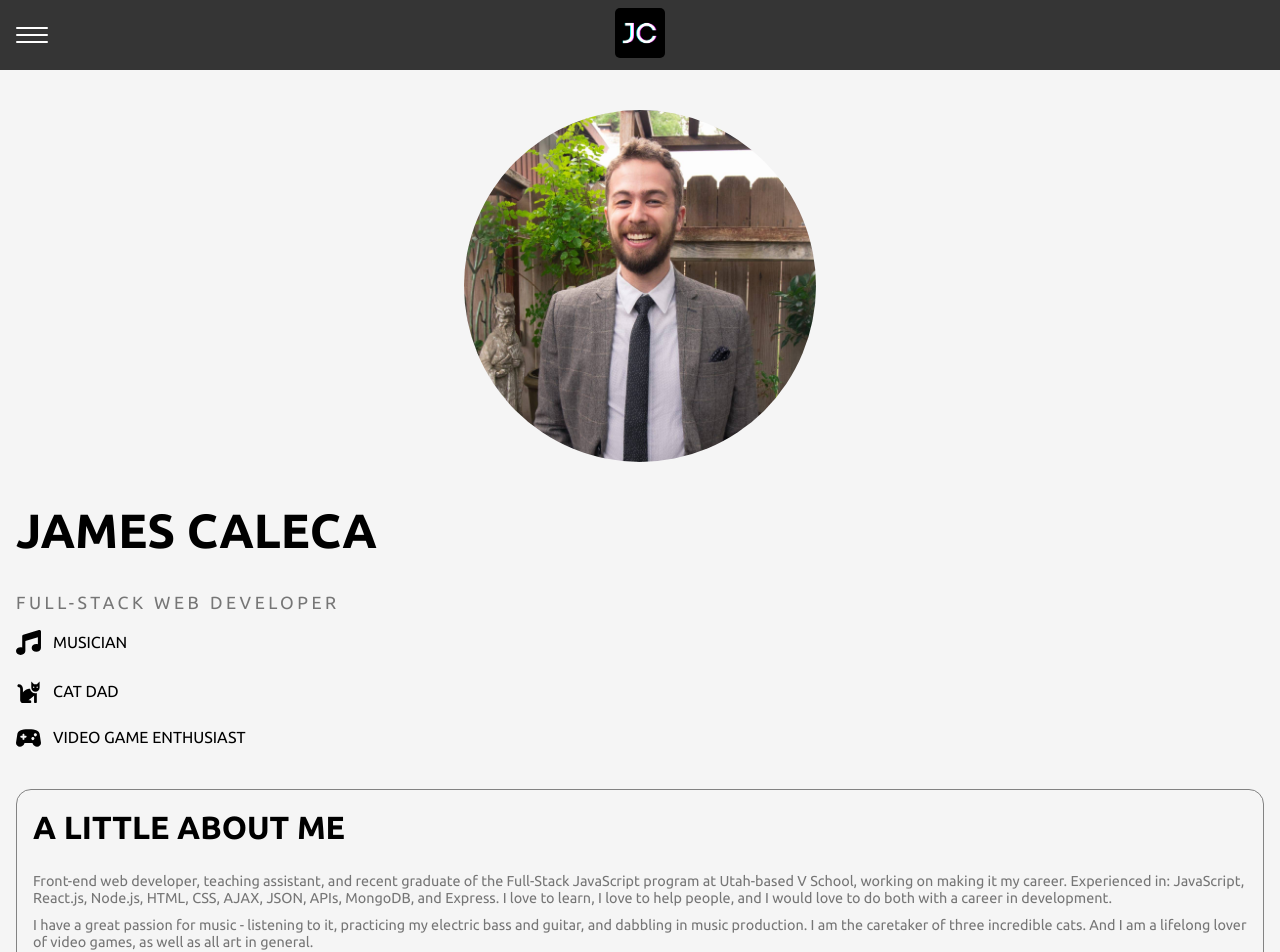
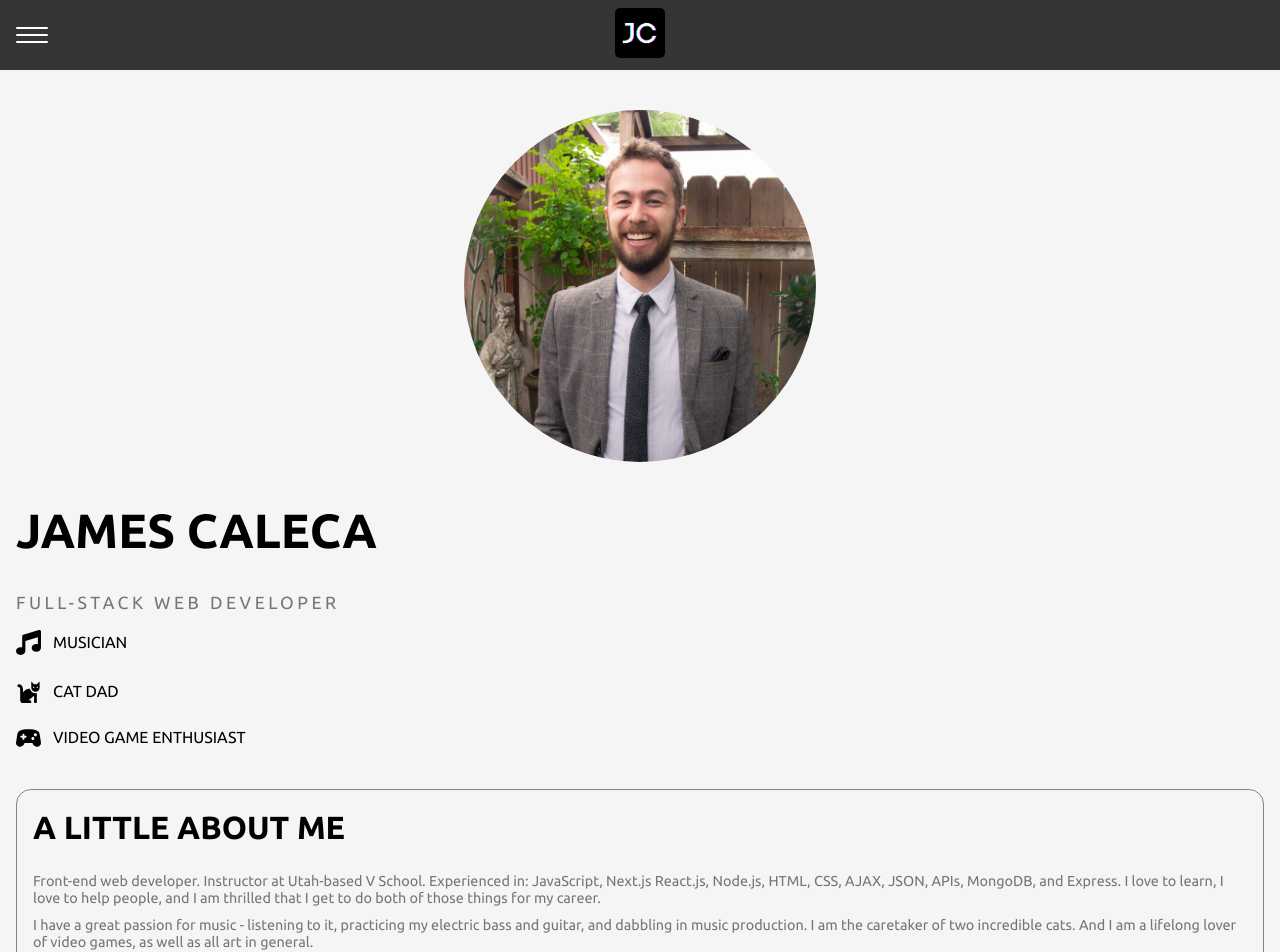
Before and after one commit to jamescaleca/professional-portfolio, a React (Create React App) app: page / in a window 1280 px wide. Shown: the top 952 px of the page. Built offline with nearby package versions, Linux system fonts and the light colour scheme.

Commit message:
Edited about me section

```diff
--- a/src/components/Home.js
+++ b/src/components/Home.js
@@ -45,9 +45,9 @@ function Home() {
                     </ul>
                     <div id='about-me'>
                         <h2>A LITTLE ABOUT ME</h2>
-                        <p>Front-end web developer, teaching assistant, and recent graduate of the Full-Stack JavaScript program at Utah-based V School, working on making it my career. Experienced in: JavaScript, React.js, Node.js, HTML, CSS, AJAX, JSON, APIs, MongoDB, and Express. I love to learn, I love to help people, and I would love to do both with a career in development.</p>
+                        <p>Front-end web developer. Instructor at Utah-based V School. Experienced in: JavaScript, Next.js React.js, Node.js, HTML, CSS, AJAX, JSON, APIs, MongoDB, and Express. I love to learn, I love to help people, and I am thrilled that I get to do both of those things for my career.</p>
 
-                        <p>I have a great passion for music - listening to it, practicing my electric bass and guitar, and dabbling in music production. I am the caretaker of three incredible cats. And I am a lifelong lover of video games, as well as all art in general.</p>
+                        <p>I have a great passion for music - listening to it, practicing my electric bass and guitar, and dabbling in music production. I am the caretaker of two incredible cats. And I am a lifelong lover of video games, as well as all art in general.</p>
                     </div>
                 </div>
             </div>
```
